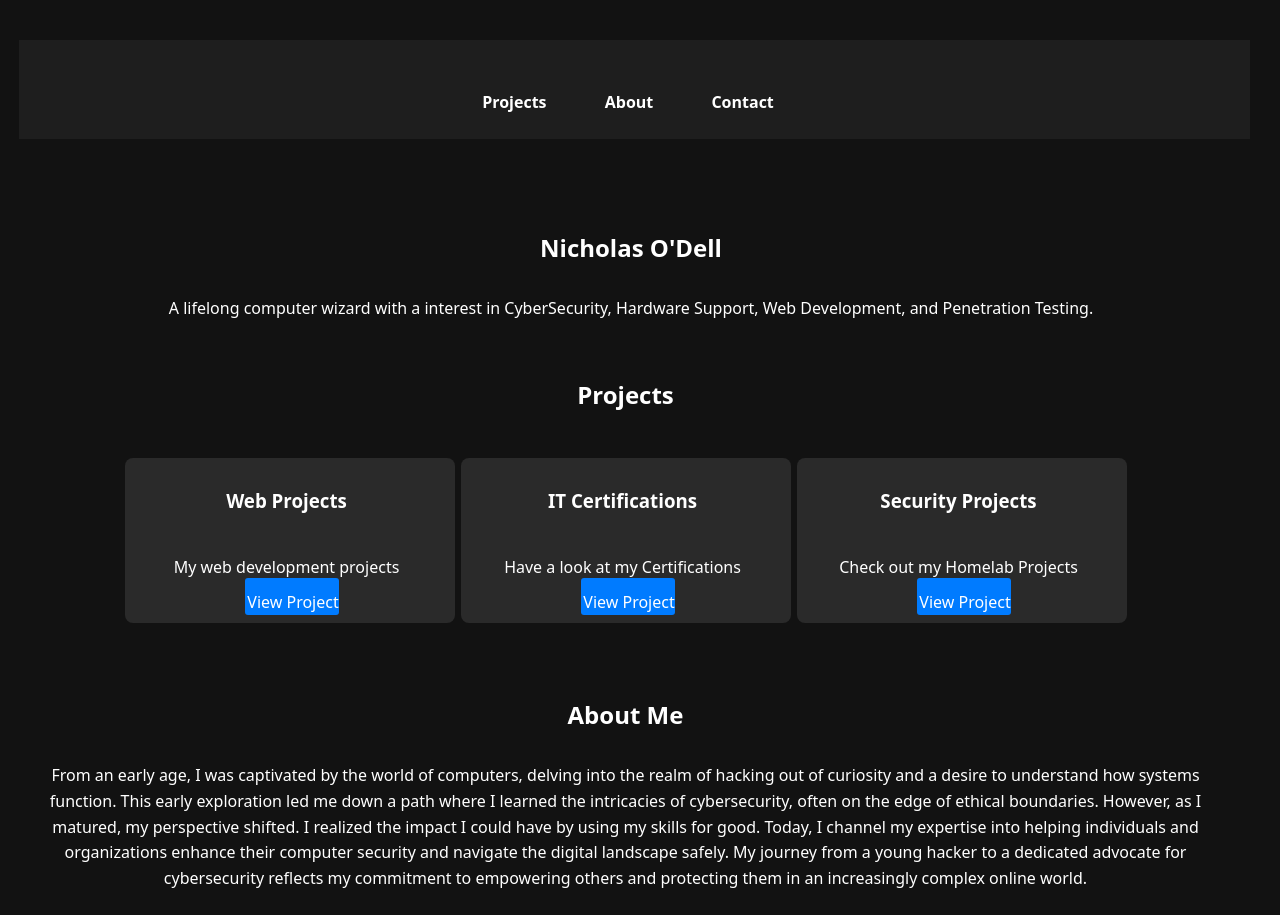
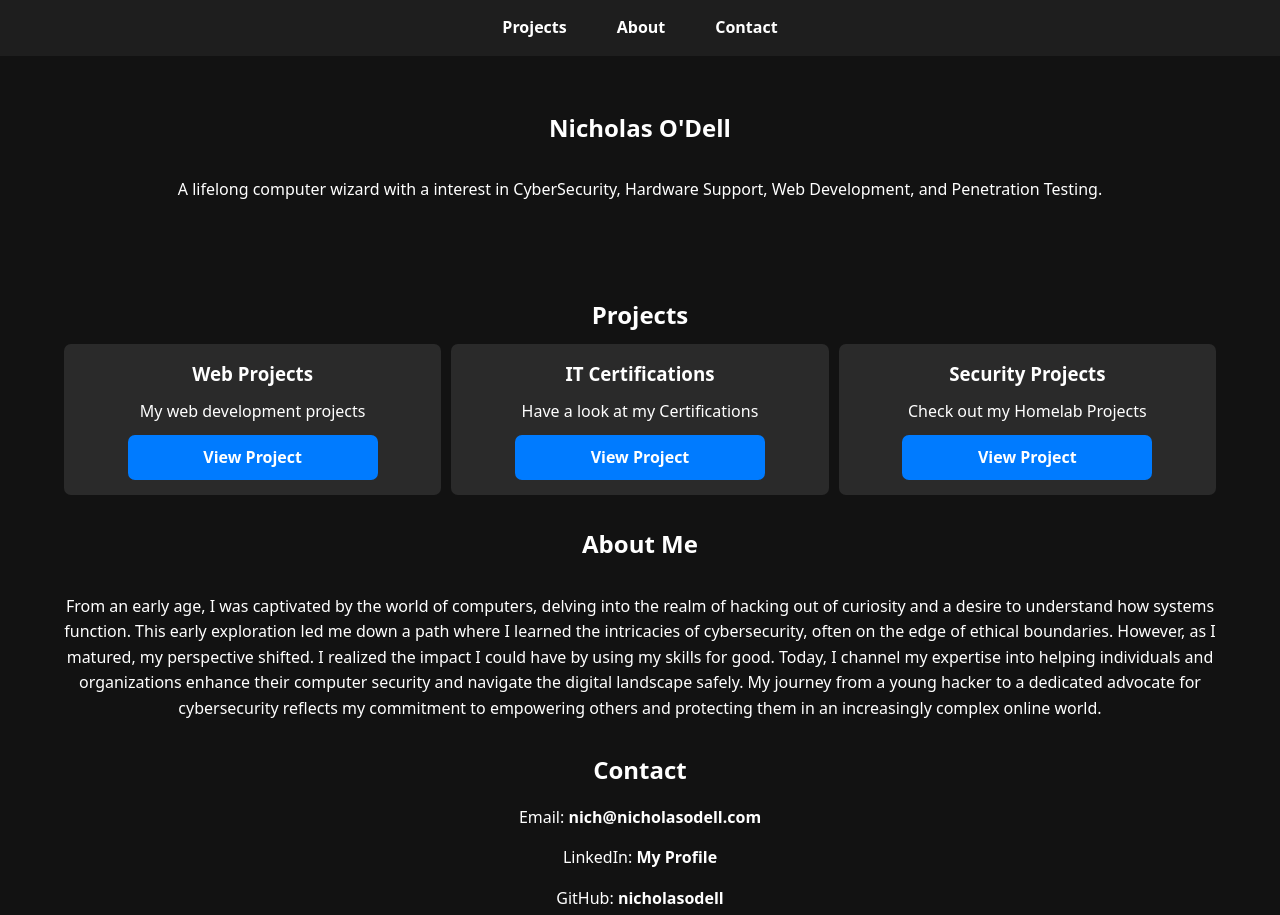
Before and after one commit to nicholasodell/website, a plain HTML site: page index.html in a window 1280 px wide. Shown: the top 915 px of the page. Drawn offline with Linux system fonts and the light colour scheme.

Commit message:
fixed conflicts with style css

```diff
--- a/index.html
+++ b/index.html
@@ -9,11 +9,9 @@
 <body>
     <header>
         <nav>
-            <ul>
-                <li><a href="#projects">Projects</a></li>
-                <li><a href="#about">About</a></li>
-                <li><a href="#contact">Contact</a></li>
-            </ul>
+            <a href="#projects">Projects</a>
+            <a href="#about">About</a>
+            <a href="#contact">Contact</a>
         </nav>
     </header>
 
@@ -24,7 +22,7 @@
         </section>
 
         <section id="projects">
-            <h2>Projects</h2>
+            <h2 class="projects-title">Projects</h2>
             <div class="project-container">
                 <div class="project">
                     <h3>Web Projects</h3>
--- a/styles.css
+++ b/styles.css
@@ -1,20 +1,29 @@
 * {
   margin: 0;
   box-sizing: border-box;
-    padding: 20px 15px 9px 9px;
 }
 
 body {
-    font-family: system-ui, -apple-system, BlinkMacSystemFont, 'Segoe UI', Roboto, Oxygen, Ubuntu, Cantarell, 'Open Sans', 'Helvetica Neue', sans-serif, sans-serif;
+  font-family: system-ui, -apple-system, BlinkMacSystemFont, "Segoe UI", Roboto,
+    Oxygen, Ubuntu, Cantarell, "Open Sans", "Helvetica Neue", sans-serif,
+    sans-serif;
   background-color: #121212;
   color: #ffffff;
   line-height: 1.6;
-    padding: 20px 15px 10px 10px;
+  height: 100svh;
+}
+
+main {
+  padding: 0% 5%;
+  display: flex;
+  flex-direction: column;
+  width: 100%;
+  gap: 30px;
 }
 
 header {
   background: #1e1e1e;
-    padding: 10px 0 5px 5px;
+  padding: 15px 0;
   text-align: center;
 }
 
@@ -22,70 +31,98 @@ h2 {
   text-align: center;
 }
 
-nav ul {
-    list-style: none;
+nav {
+  width: 100%;
+  display: flex;
+  justify-content: center;
+  flex-direction: row;
+  gap: 50px;
 }
 
-nav ul li {
-    display: inline;
-    margin: 0 15px;
-    padding: 10px 0;
-}
-
-nav ul li a {
+a {
   color: #ffffff;
   text-decoration: none;
   font-weight: bold;
 }
 
+a:hover {
+  color: #007bff;
+}
+
 #hero {
+  display: flex;
+  justify-content: center;
+  align-items: center;
+  gap: 30px;
+  flex-direction: column;
+  height: 200px;
   text-align: center;
-    padding: 50px 0 5px 5px;
 }
 
 .project-container {
   display: flex;
   justify-content: center;
   flex-wrap: wrap;
-    margin: 12px 0;
+  gap: 10px;
+  width: 100%;
+}
+
+.projects-title {
+  padding: 10px;
 }
 
 .project {
+  display: flex;
   background: #2a2a2a;
-    border-radius: 8px;
-    padding: 8px;
-    margin: 3px;
-    width: 330px;
-    text-align: center;
-}
-
-.project h3 {
-    margin-bottom: 10px;
+  border-radius: 7px;
+  padding: 15px;
+  width: 30%;
+  min-width: 350px;
+  align-items: center;
+  flex-direction: column;
+  flex: 1 1 0%;
+  gap: 10px;
 }
 
 .btn {
   background: #007bff;
   color: white;
-    padding: 13px 0px 2px 2px;
+  padding: 10px;
+  text-align: center;
   text-decoration: none;
-    border-radius: 3px;
-    margin: 13px 5px 10px 10px;
+  border-radius: 7px;
+  width: 250px;
 }
 
 .btn:hover {
   background: #0056b3;
+  color: white;
 }
 
 #about {
+  display: flex;
+  justify-content: center;
+  gap: 30px;
+  flex-direction: column;
   text-align: center;
 }
 
 #contact {
+  display: flex;
+  justify-content: center;
+  flex-direction: column;
   text-align: center;
+  gap: 15px;
+  margin-bottom: 30px;
 }
 
 footer {
+  display: flex;
+  justify-content: center;
+  align-items: center;
+  gap: 30px;
   text-align: center;
-    padding: 20px 0;
   background: #1e1e1e;
+  height: 60px;
+  font-size: 0.825rem;
 }
```
Lines whose indentation alone changed are shown as unchanged.
